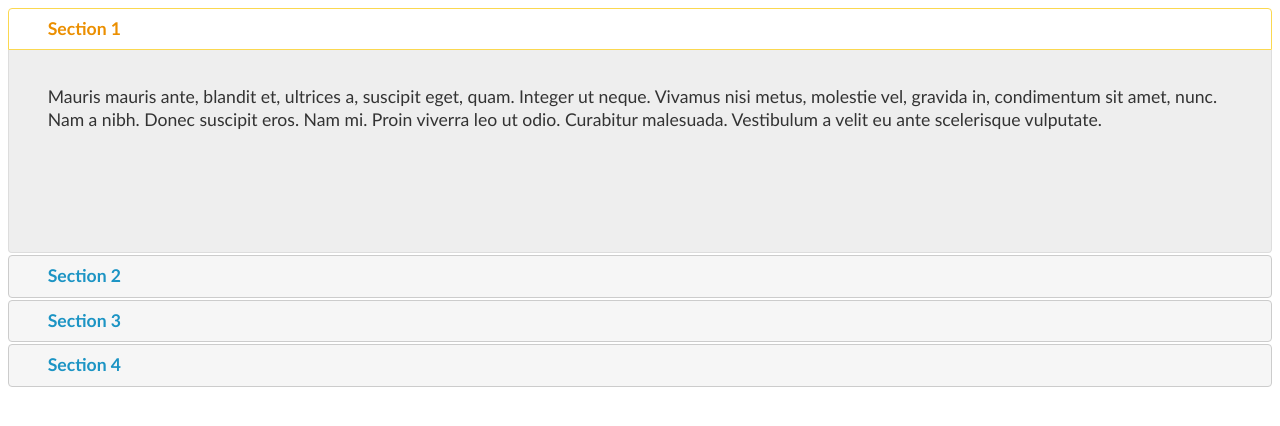
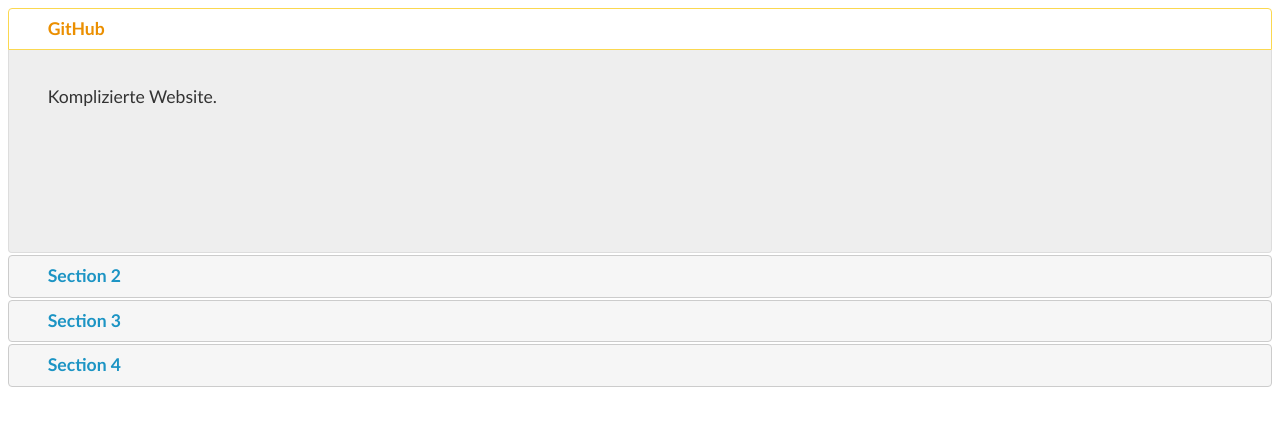
Before and after one commit to iamDaniello/Superduperrepository, a plain HTML site: page index.html in a window 1280 px wide. Drawn offline with Linux system fonts and the light colour scheme.

Commit message:
text geändert

```diff
--- a/index.html
+++ b/index.html
@@ -9,13 +9,10 @@
 <body>
 
    <div id="accordion">
-     <h3>Section 1</h3>
+     <h3>GitHub</h3>
      <div>
        <p>
-       Mauris mauris ante, blandit et, ultrices a, suscipit eget, quam. Integer
-       ut neque. Vivamus nisi metus, molestie vel, gravida in, condimentum sit
-       amet, nunc. Nam a nibh. Donec suscipit eros. Nam mi. Proin viverra leo ut
-       odio. Curabitur malesuada. Vestibulum a velit eu ante scelerisque vulputate.
+       Komplizierte Website.
        </p>
      </div>
      <h3>Section 2</h3>
```
